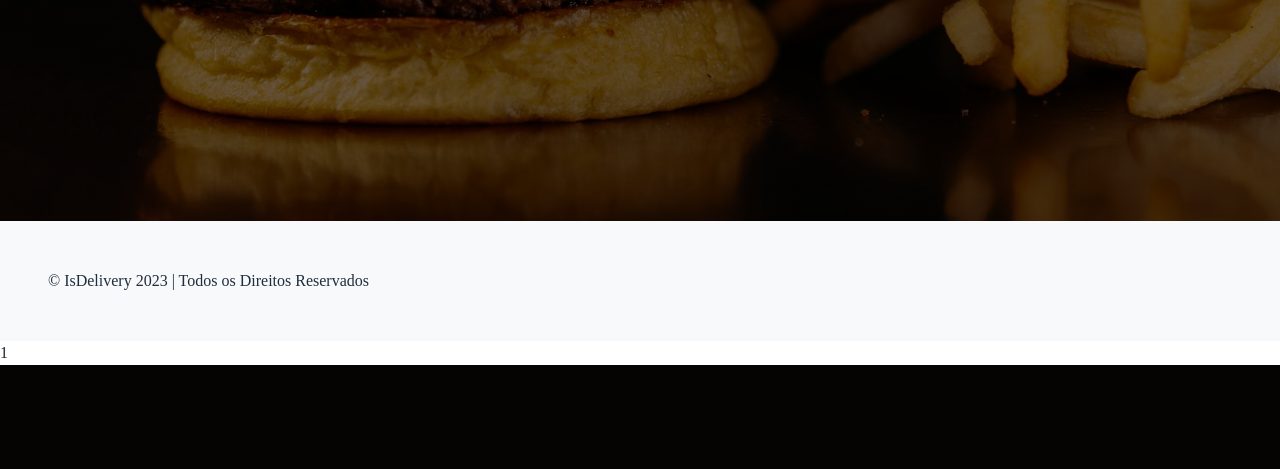
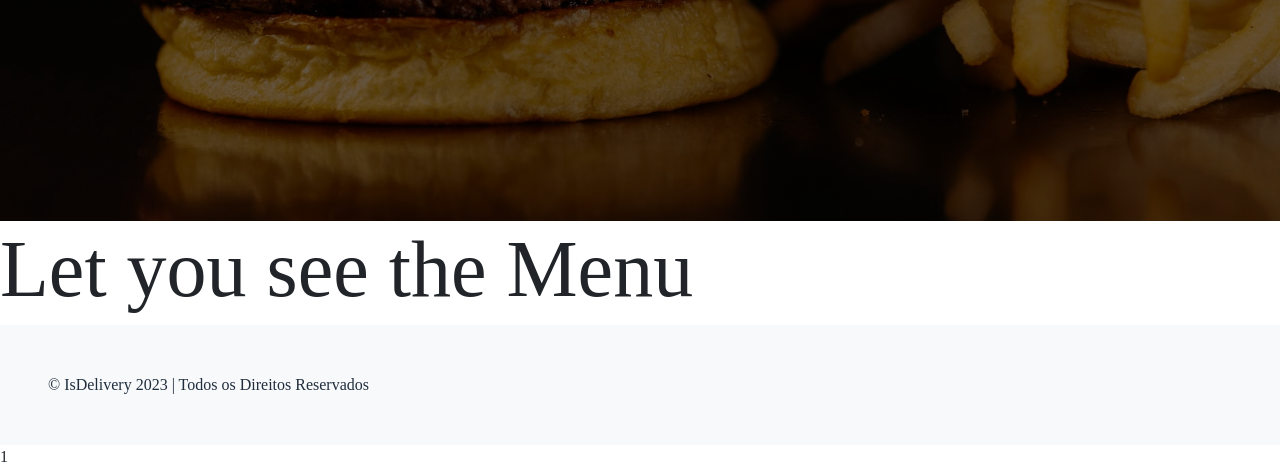
Before and after one commit to isaacrochaoliveira/IsDelivery, a PHP site: page /site/index.php in a window 1280 px wide. Shown: the part 743-1212 px from the top of the page. Before the commit the page ends 1108 px from the top, so only its background shows below. Run offline with PHP 8.4, Linux system fonts and the light colour scheme; some libraries are stand-ins or nearby versions; some web fonts are replaced.

Commit message:
IdDelivery

```diff
--- a/isdelivery/assets/css/styles.css
+++ b/isdelivery/assets/css/styles.css
@@ -65,6 +65,10 @@ body {
 
 /* INDEX */
 
+#content {
+    font-family: 'Lobster Bold';
+}
+
 #about-us-section {
     background: linear-gradient(rgba(0, 0, 0, 0.6), rgba(0, 0, 0, 0.6)), url('../imgs/jpgs/section_about-us.jpg');
     background-repeat: no-repeat;
@@ -72,7 +76,6 @@ body {
     background-attachment: fixed;
     padding: 250px 150px;
     color: var(--white-bg);
-    font-family: 'Lobster Bold';
 }
 
 .small-box {
--- a/isdelivery/site/index.php
+++ b/isdelivery/site/index.php
@@ -30,6 +30,7 @@ require_once('../conf/config.php');
 <body>
     <?= include_once('./template/header.php') ?>
 
+    <div id="content">
         <section id="about-us-section">
             <div>
                 <div id="div_about" class="text-center">
@@ -42,6 +43,12 @@ require_once('../conf/config.php');
                 </div>
             </div>
         </section>
+        <section id="cardapio">
+            <div>
+                <h2>Let you see the Menu</h2>
+            </div>
+        </section>
+    </div>
 
     <?= include_once('./template/footer.php') ?>
     <!-- BOOTSTRAP'S JS -->
```
Lines whose indentation alone changed are shown as unchanged.
